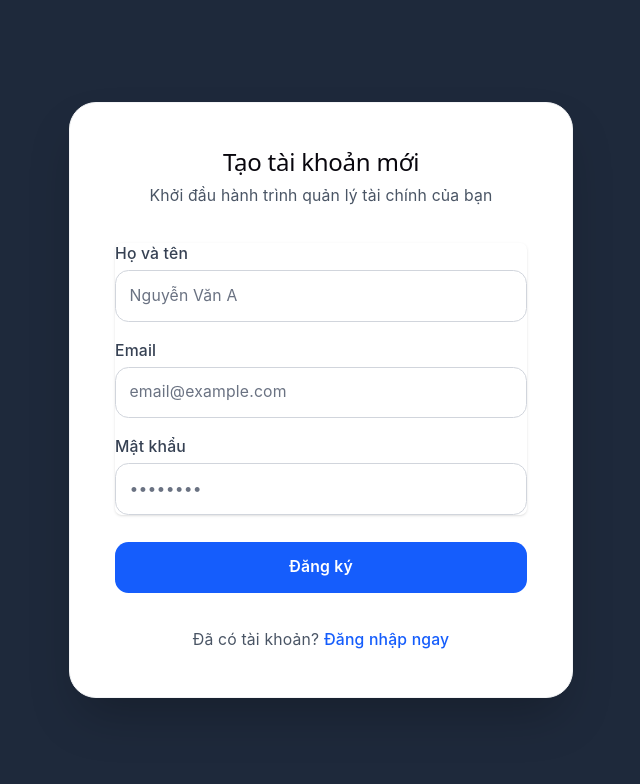
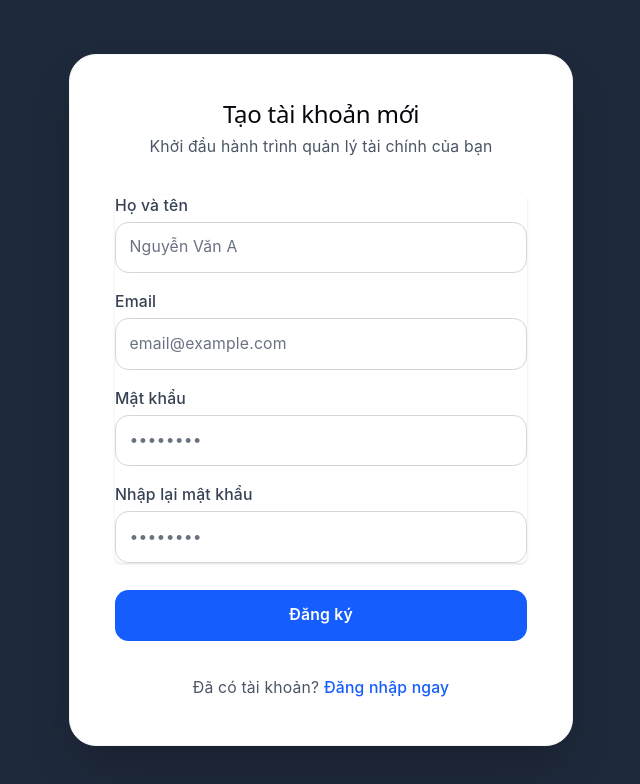
Before and after one commit to nguyentrinhvo/SS2_Final_Personal_Finance_Management, a React app in the folder FE/: page /register in a window 1280 px wide. Shown: the top 784 px of the page, without its empty margins (319-959 px from the left). Built offline with nearby package versions, Linux system fonts and the light colour scheme; the HTML template or start-up script is replaced by a standard one.

Commit message:
fix register page

```diff
--- a/FE/src/pages/auth/Register.jsx
+++ b/FE/src/pages/auth/Register.jsx
@@ -48,6 +48,17 @@ const Register = () => {
                 placeholder="••••••••"
               />
             </div>
+            <div>
+              <label htmlFor="confirm-password" name="confirm-password" className="block text-sm font-medium text-gray-700">Nhập lại mật khẩu</label>
+              <input
+                id="confirm-password"
+                name="confirm-password"
+                type="password"
+                required
+                className="appearance-none relative block w-full px-3 py-3 border border-gray-300 placeholder-gray-500 text-gray-900 rounded-xl focus:outline-none focus:ring-blue-500 focus:border-blue-500 focus:z-10 sm:text-sm mt-1"
+                placeholder="••••••••"
+              />
+            </div>
           </div>
 
           <div>
```
